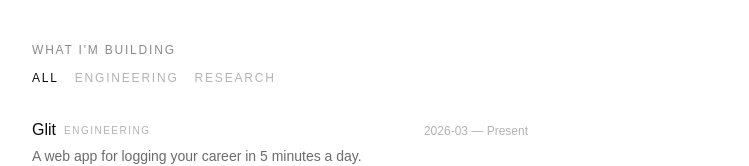
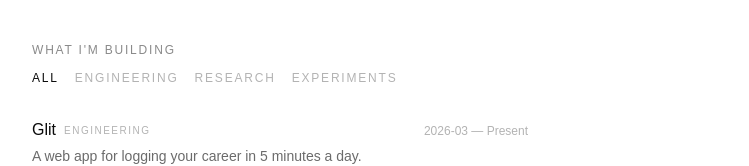
Before and after one commit to gyesswhat/gyesswhat.github.io, a React (Vite) app: page / in a window 1280 px wide. Both pictures are taken after a click on the button "PROJECTS". Shown: the part 136-302 px from the top of the page, without its empty margins (360-1109 px from the left). Built offline with nearby package versions, Linux system fonts and the light colour scheme; a web font is replaced by a local one.

Commit message:
feat: add experiments category for casual side projects

```diff
--- a/src/components/tabs/ProjectsTab.tsx
+++ b/src/components/tabs/ProjectsTab.tsx
@@ -20,7 +20,7 @@ function getProjectBody(slug: string) {
   return entry ? entry[1].trim() : "";
 }
 
-const FILTERS = ["all", "engineering", "research"] as const;
+const FILTERS = ["all", "engineering", "research", "experiments"] as const;
 type Filter = (typeof FILTERS)[number];
 
 export default function ProjectsTab() {
--- a/src/content/types.ts
+++ b/src/content/types.ts
@@ -23,7 +23,7 @@ export interface ProjectItem {
   slug: string;
   title: string;
   tagline: string;
-  category: "engineering" | "research";
+  category: "engineering" | "research" | "experiments";
   period: { start: string; end: string | null };
   role: string[];
   stack: string[];
```
Also changed, not shown: 1 other file (tests, documents, lock files or other folders).
